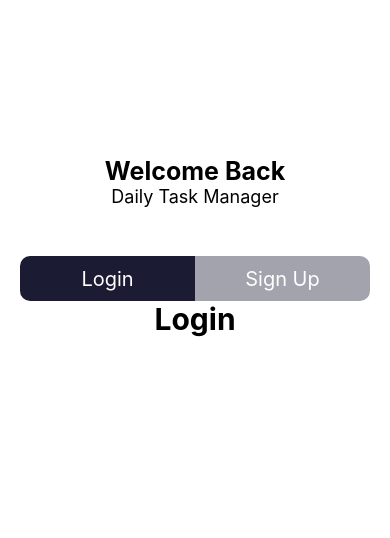
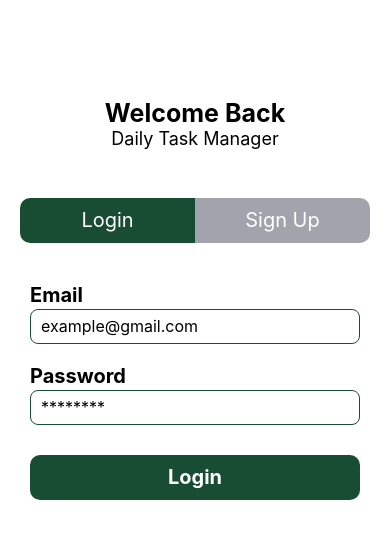
Before and after one commit to Enaturale/AnimatedLogin, a React Native app: screen / in a window 390 px wide. Shown: the top 538 px of the page. Built offline with nearby package versions, Linux system fonts and the light colour scheme.

Commit message:
Login and signup form

```diff
--- a/App.js
+++ b/App.js
@@ -6,7 +6,7 @@ import SignupForm from './src/Components/SignupForm';
 
 export default function App() {
   return (
-    <View style={{ flex: 1, paddingTop: '40%' }}>
+    <View style={{ flex: 1, paddingTop: '25%' }}>
       <FormHeader
         leftHeading='Welcome'
         rightHeading='Back'
@@ -14,20 +14,21 @@ export default function App() {
       />
       {/* Buttons Login and Signup */}
       <View style={{ flexDirection: 'row', paddingHorizontal: 20, }}>
-        <FormButton style={styles.borderLeft} backgroundColor="rgba(27, 27, 51, 1)" title='Login' />
+        <FormButton style={styles.borderLeft} backgroundColor="#194D33" title='Login' />
         <FormButton style={styles.borderRight} backgroundColor="rgba(27, 27, 51, 0.4)" title='Sign Up' />
       </View>
 
       {/* text input fields */}
       <ScrollView
-          horizontal
-          pagingEnabled
-          showsHorizontalScrollIndicator= {false}
-          >
-          <LoginForm />
+        horizontal
+        pagingEnabled
+        showsHorizontalScrollIndicator={false}
+      >
+        <LoginForm />
+
+        <ScrollView>
           <SignupForm />
-
-
+        </ScrollView>
       </ScrollView>
 
     </View>
--- a/src/Components/FormButton.js
+++ b/src/Components/FormButton.js
@@ -17,7 +17,7 @@ const Styles = StyleSheet.create({
         width: '50%',
         justifyContent: 'center',
         alignItems: 'center',
-         backgroundColor: "#1b1b33"
+         backgroundColor: "#194D33"
     },
     title:{
         color: 'white',
--- /dev/null
+++ b/src/Components/FormButtonSubmit.js
@@ -0,0 +1,31 @@
+import { StyleSheet, Text, View, TouchableOpacity } from 'react-native'
+import React from 'react'
+
+const FormButtonSubmit = ({title}) => {
+    return (
+        <>
+            <TouchableOpacity style={styles.button}>
+                <Text style={styles.title}>{title}</Text>
+            </TouchableOpacity>
+        </>
+    )
+}
+
+export default FormButtonSubmit
+
+const styles = StyleSheet.create({
+      button:{
+        width: "100%",
+        backgroundColor:'#194D33',
+        alignItems:'center',
+        justifyContent:'center',
+        height: 45,
+        borderRadius: 10,
+        marginTop: 10,
+      },
+      title:{
+        fontSize: 20,
+        color:'white',
+        fontWeight:'bold'
+      }
+})
--- /dev/null
+++ b/src/Components/FormInput.js
@@ -0,0 +1,38 @@
+import { StyleSheet, Text, View, TextInput } from 'react-native'
+import React from 'react'
+import FormButtonSubmit from './FormButtonSubmit'
+
+const FormInput = ({ placeholder, title, secureTextEntry }) => {
+    return (
+        <>
+            <Text style={styles.title}>{title}</Text>
+            <TextInput
+                style={styles.textInput}
+                placeholder={placeholder}
+                secureTextEntry={secureTextEntry}
+            />
+        </>
+    )
+}
+
+export default FormInput
+
+const styles = StyleSheet.create({
+    title: {
+        fontSize: 20,
+        fontWeight: 'bold',
+        marginBottom: 2,
+
+    },
+    textInput: {
+        borderWidth: 1,
+        borderColor: '#194D33',
+        width: "100%",
+        height: 35,
+        fontSize: 16,
+        borderRadius: 8,
+        paddingLeft: 10,
+        marginBottom: 20,
+
+    }
+})
--- a/src/Components/LoginForm.js
+++ b/src/Components/LoginForm.js
@@ -1,23 +1,41 @@
-import { View, Text, StyleSheet, Dimensions } from 'react-native'
+import { View, Text, StyleSheet, Dimensions, TextInput, KeyboardAvoidingView } from 'react-native'
 import React from 'react'
+import FormInput from './FormInput'
+import FormButtonSubmit from './FormButtonSubmit'
 
 export default function LoginForm() {
     return (
-        <View style={styles.container}>
-            <Text style={styles.title}>Login</Text>
-        </View>
+        <KeyboardAvoidingView style={styles.container}>
+            <FormInput title="Email" placeholder="example@gmail.com" />
+            <FormInput title="Password" placeholder="********"  secureTextEntry={true} />
+             <FormButtonSubmit title="Login" />
+        </KeyboardAvoidingView>
     )
 }
 
 const styles = StyleSheet.create({
     container:{
-        justifyContent: 'center',
-        alignItems: 'center',
+        // justifyContent: 'center',
+        // alignItems: 'center',
         width: Dimensions.get('window').width,
+        paddingHorizontal: 30,
+        marginTop: 40,
+
     },
     title:{
-        fontSize: 30,
-        fontWeight: 'bold'
+        fontSize: 20,
+        fontWeight: 'bold',
+        marginBottom: 2,
+
+    },
+    textInput:{
+        borderWidth: 1,
+        borderColor:'#194D33',
+        width: "100%",
+        height: 35,
+        fontSize: 16,
+        borderRadius: 8,
+        paddingLeft: 10
 
     }
 })
--- a/src/Components/SignupForm.js
+++ b/src/Components/SignupForm.js
@@ -1,21 +1,30 @@
-import { View, Text, StyleSheet, Dimensions } from 'react-native'
+import { View, Text, StyleSheet, Dimensions, KeyboardAvoidingView } from 'react-native'
 import React from 'react'
+import FormInput from './FormInput'
+import FormButtonSubmit from './FormButtonSubmit'
 
 export default function SignupForm() {
-  return (
-    <View style={styles.container}>
-    <Text style={styles.title}>Sign Up</Text>
-  </View>
-  )
+    return (
+        <KeyboardAvoidingView style={styles.container}>
+            <FormInput title="Name" placeholder="John Doe" />
+            <FormInput title="Email" placeholder="example@gmail.com" />
+            <FormInput title="Password" placeholder="********" secureTextEntry={true} />
+            <FormInput title="Confirm Password" placeholder="********" secureTextEntry={true} />
+
+            <FormButtonSubmit title="Sign Up" />
+        </KeyboardAvoidingView>
+    )
 }
 
 const styles = StyleSheet.create({
-    container:{
-        justifyContent: 'center',
-        alignItems: 'center',
+    container: {
+        // justifyContent: 'center',
+        // alignItems: 'center',
         width: Dimensions.get('window').width,
+        paddingHorizontal: 30,
+        marginTop: 40,
     },
-    title:{
+    title: {
         fontSize: 30,
         fontWeight: 'bold'
 
```
